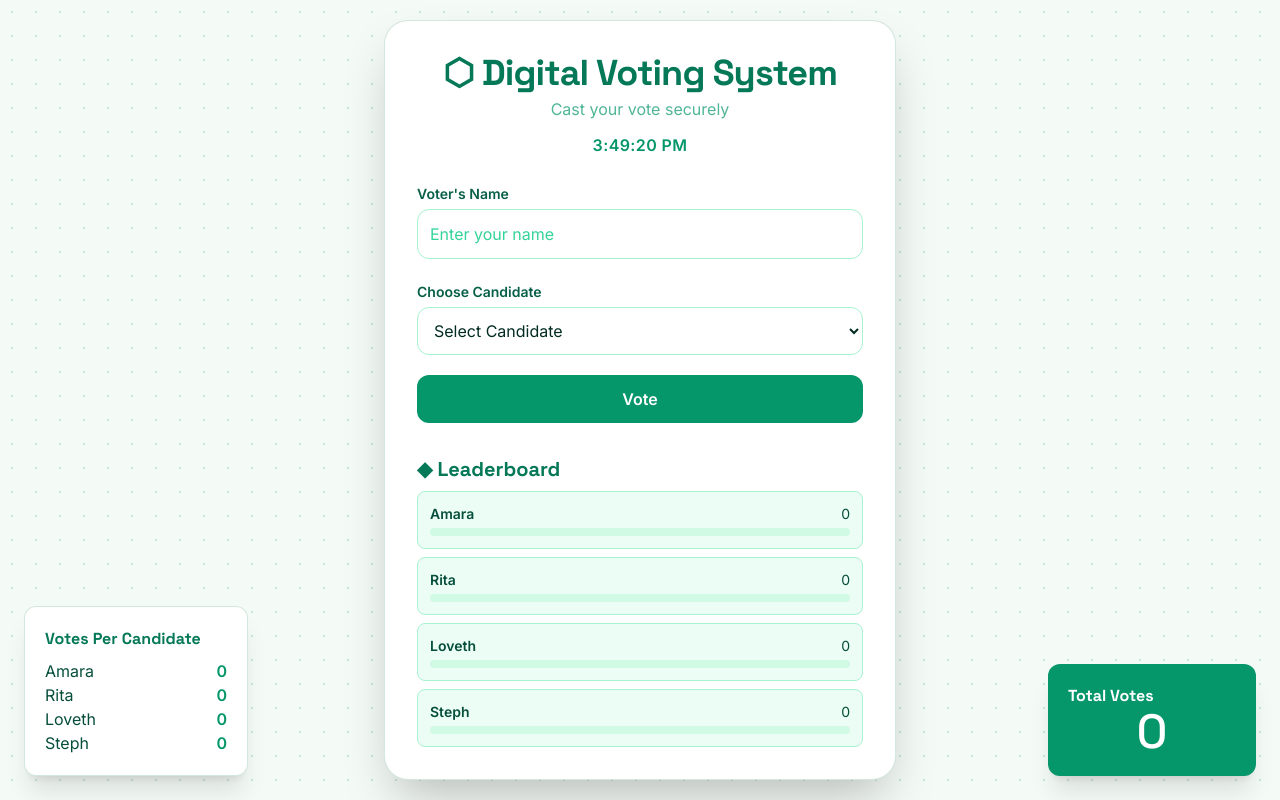
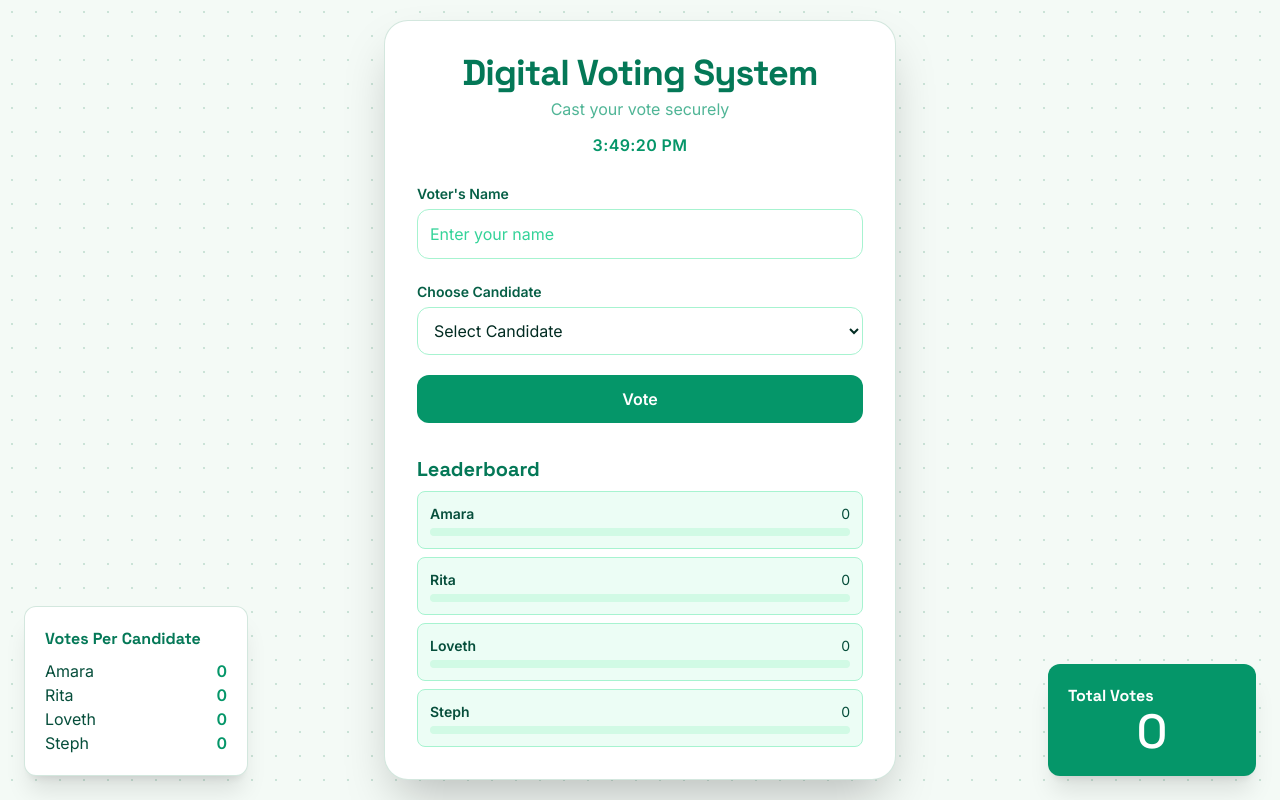
Before and after one commit to stephcloud/Voting-UI, a plain HTML site: page index.html in a window 1280 px wide. Drawn offline with nearby package versions, Linux system fonts and the light colour scheme.

Commit message:
modified: index.html

```diff
--- a/index.html
+++ b/index.html
@@ -44,7 +44,7 @@
         <h1
           class="font-display text-4xl font-bold text-center text-emerald-700 tracking-tight"
         >
-          ⬡ Digital Voting System
+          Digital Voting System
         </h1>
         <p class="text-center text-emerald-600/70 mt-1">
           Cast your vote securely
@@ -93,7 +93,7 @@
 
         <div class="mt-8">
           <h2 class="font-display font-bold text-xl text-emerald-700">
-            ◆ Leaderboard
+            Leaderboard
           </h2>
           <div id="leaderboard" class="space-y-2 mt-2"></div>
         </div>
```
